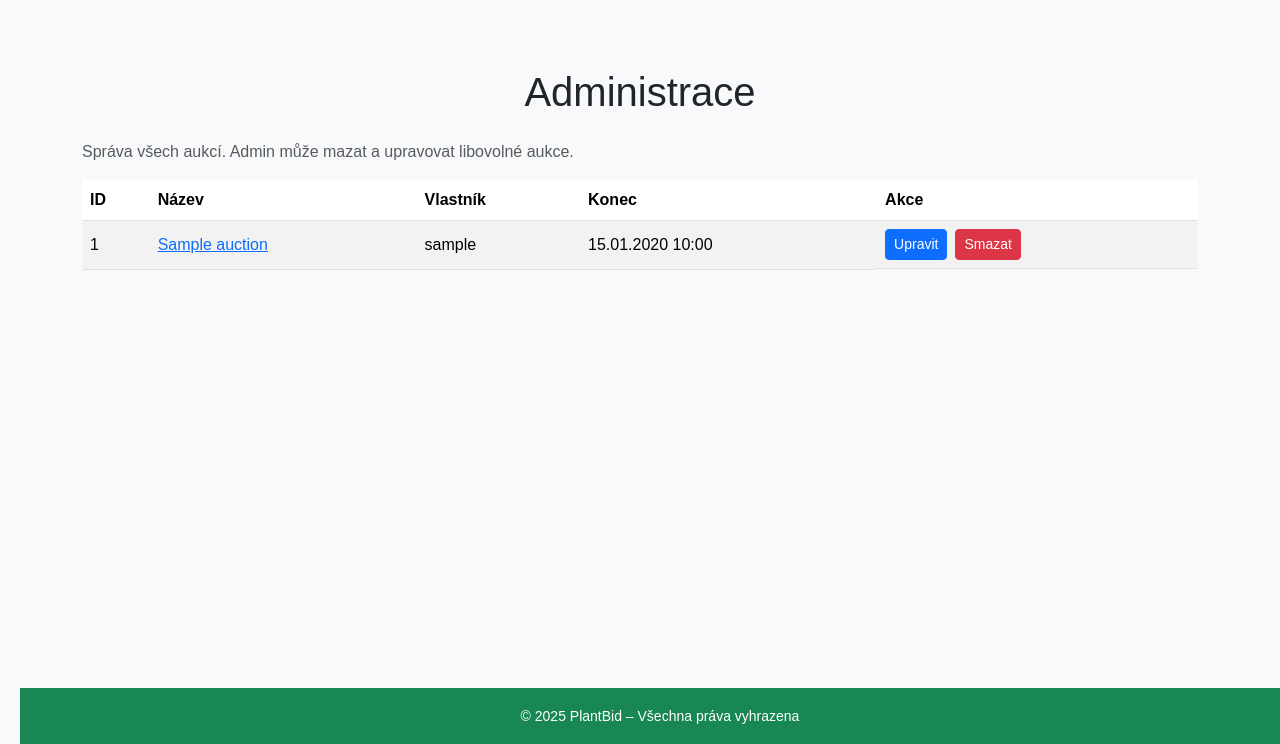
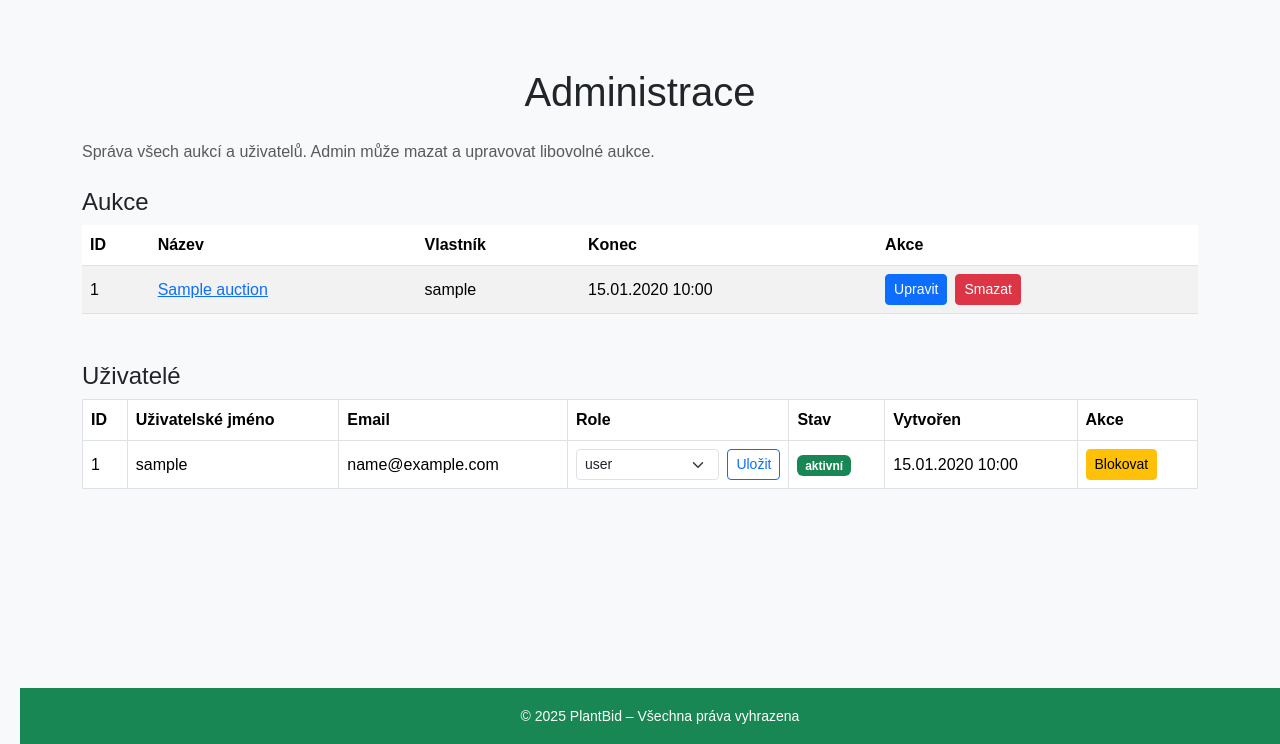
Before and after one commit to PaterickQ/Plantbid, a PHP site: page /PatrikV/plantbid/admin.php in a window 1280 px wide. Shown: the part 56-800 px from the top of the page. Run offline with PHP 8.4, Linux system fonts and the light colour scheme; the visitor is signed in with stand-in values (Sample User, id 1); tables that the repository leaves empty hold one stand-in row (values such as "Sample post").

Commit message:
Přidání správy uživatelů v admin sekci + blokace

```diff
--- a/PatrikV/plantbid/admin.php
+++ b/PatrikV/plantbid/admin.php
@@ -9,6 +9,29 @@ if (!isset($_SESSION['user_id']) || $user_role !== 'admin') {
     exit;
 }
 
+$message = '';
+
+if ($_SERVER['REQUEST_METHOD'] === 'POST' && isset($_POST['action'], $_POST['user_id'])) {
+    $target_id = (int)$_POST['user_id'];
+    if ($_POST['action'] === 'role') {
+        $new_role = ($_POST['role'] ?? 'user') === 'admin' ? 'admin' : 'user';
+        $stmt = $conn->prepare("UPDATE users SET role = ? WHERE id = ?");
+        $stmt->bind_param("si", $new_role, $target_id);
+        $stmt->execute();
+        $message = "Role uživatele byla změněna.";
+    } elseif ($_POST['action'] === 'block') {
+        $new_blocked = ($_POST['blocked'] ?? '0') === '1' ? 1 : 0;
+        if ($target_id === (int)$_SESSION['user_id'] && $new_blocked === 1) {
+            $message = "Nemůžete zablokovat vlastní účet.";
+        } else {
+            $stmt = $conn->prepare("UPDATE users SET blocked = ? WHERE id = ?");
+            $stmt->bind_param("ii", $new_blocked, $target_id);
+            $stmt->execute();
+            $message = $new_blocked ? "Uživatel byl zablokován." : "Uživatel byl odblokován.";
+        }
+    }
+}
+
 $auction_sql = "
 SELECT a.id, a.title, a.end_time, u.username AS owner
 FROM auctions a
@@ -16,6 +39,9 @@ JOIN users u ON a.user_id = u.id
 ORDER BY a.end_time DESC
 ";
 $auction_result = $conn->query($auction_sql);
+
+$user_sql = "SELECT id, username, email, role, blocked, created_at FROM users ORDER BY created_at DESC";
+$user_result = $conn->query($user_sql);
 ?>
 <!DOCTYPE html>
 <html lang="cs">
@@ -45,8 +71,13 @@ $auction_result = $conn->query($auction_sql);
 
 <div class="container py-5">
   <h1 class="mb-4">Administrace</h1>
-  <p class="text-muted">Správa všech aukcí. Admin může mazat a upravovat libovolné aukce.</p>
+  <p class="text-muted">Správa všech aukcí a uživatelů. Admin může mazat a upravovat libovolné aukce.</p>
 
+  <?php if ($message): ?>
+    <div class="alert alert-info"><?php echo htmlspecialchars($message); ?></div>
+  <?php endif; ?>
+
+  <h2 class="h4 mt-4">Aukce</h2>
   <?php if ($auction_result && $auction_result->num_rows > 0): ?>
     <table class="table table-striped align-middle">
       <thead>
@@ -76,6 +107,59 @@ $auction_result = $conn->query($auction_sql);
   <?php else: ?>
     <div class="alert alert-info">Žádné aukce k zobrazení.</div>
   <?php endif; ?>
+
+  <h2 class="h4 mt-5">Uživatelé</h2>
+  <?php if ($user_result && $user_result->num_rows > 0): ?>
+    <table class="table table-bordered align-middle">
+      <thead>
+        <tr>
+          <th>ID</th>
+          <th>Uživatelské jméno</th>
+          <th>Email</th>
+          <th>Role</th>
+          <th>Stav</th>
+          <th>Vytvořen</th>
+          <th>Akce</th>
+        </tr>
+      </thead>
+      <tbody>
+        <?php while ($u = $user_result->fetch_assoc()): ?>
+          <tr>
+            <td><?php echo htmlspecialchars($u['id']); ?></td>
+            <td><?php echo htmlspecialchars($u['username']); ?></td>
+            <td><?php echo htmlspecialchars($u['email']); ?></td>
+            <td>
+              <form method="post" class="d-flex gap-2 align-items-center">
+                <input type="hidden" name="user_id" value="<?php echo $u['id']; ?>">
+                <input type="hidden" name="action" value="role">
+                <select name="role" class="form-select form-select-sm">
+                  <option value="user" <?php echo $u['role'] === 'user' ? 'selected' : ''; ?>>user</option>
+                  <option value="admin" <?php echo $u['role'] === 'admin' ? 'selected' : ''; ?>>admin</option>
+                </select>
+                <button type="submit" class="btn btn-sm btn-outline-primary">Uložit</button>
+              </form>
+            </td>
+            <td>
+              <?php echo $u['blocked'] ? '<span class="badge bg-danger">blokován</span>' : '<span class="badge bg-success">aktivní</span>'; ?>
+            </td>
+            <td><?php echo date('d.m.Y H:i', strtotime($u['created_at'])); ?></td>
+            <td>
+              <form method="post" class="d-inline">
+                <input type="hidden" name="user_id" value="<?php echo $u['id']; ?>">
+                <input type="hidden" name="action" value="block">
+                <input type="hidden" name="blocked" value="<?php echo $u['blocked'] ? 0 : 1; ?>">
+                <button type="submit" class="btn btn-sm <?php echo $u['blocked'] ? 'btn-success' : 'btn-warning'; ?>" <?php echo ($u['id'] === (int)$_SESSION['user_id'] && !$u['blocked']) ? '' : ''; ?>>
+                  <?php echo $u['blocked'] ? 'Aktivovat' : 'Blokovat'; ?>
+                </button>
+              </form>
+            </td>
+          </tr>
+        <?php endwhile; ?>
+      </tbody>
+    </table>
+  <?php else: ?>
+    <div class="alert alert-info">Žádní uživatelé k zobrazení.</div>
+  <?php endif; ?>
 </div>
 
 <footer class="bg-success text-white text-center py-3 mt-auto">
--- a/PatrikV/plantbid/login.php
+++ b/PatrikV/plantbid/login.php
@@ -28,7 +28,9 @@ if ($_SERVER["REQUEST_METHOD"] == "POST") {
         $stmt->execute();
         $result = $stmt->get_result();
         if ($user = $result->fetch_assoc()) {
-            if (password_verify($password, $user["password_hash"])) {
+            if (!empty($user['blocked'])) {
+                $error = "Účet je zablokovaný. Kontaktujte administrátora.";
+            } elseif (password_verify($password, $user["password_hash"])) {
                 $_SESSION["user_id"] = $user["id"];
                 $_SESSION["username"] = $user["username"];
                 $_SESSION["role"] = $user["role"] ?? 'user';
--- a/PatrikV/plantbid/sql/schema.sql
+++ b/PatrikV/plantbid/sql/schema.sql
@@ -5,6 +5,7 @@ CREATE TABLE IF NOT EXISTS users (
     email VARCHAR(100) NOT NULL UNIQUE,
     password_hash VARCHAR(255) NOT NULL,
     role ENUM('user','admin') NOT NULL DEFAULT 'user',
+    blocked TINYINT(1) NOT NULL DEFAULT 0,
     created_at DATETIME DEFAULT CURRENT_TIMESTAMP
 );
 
```
